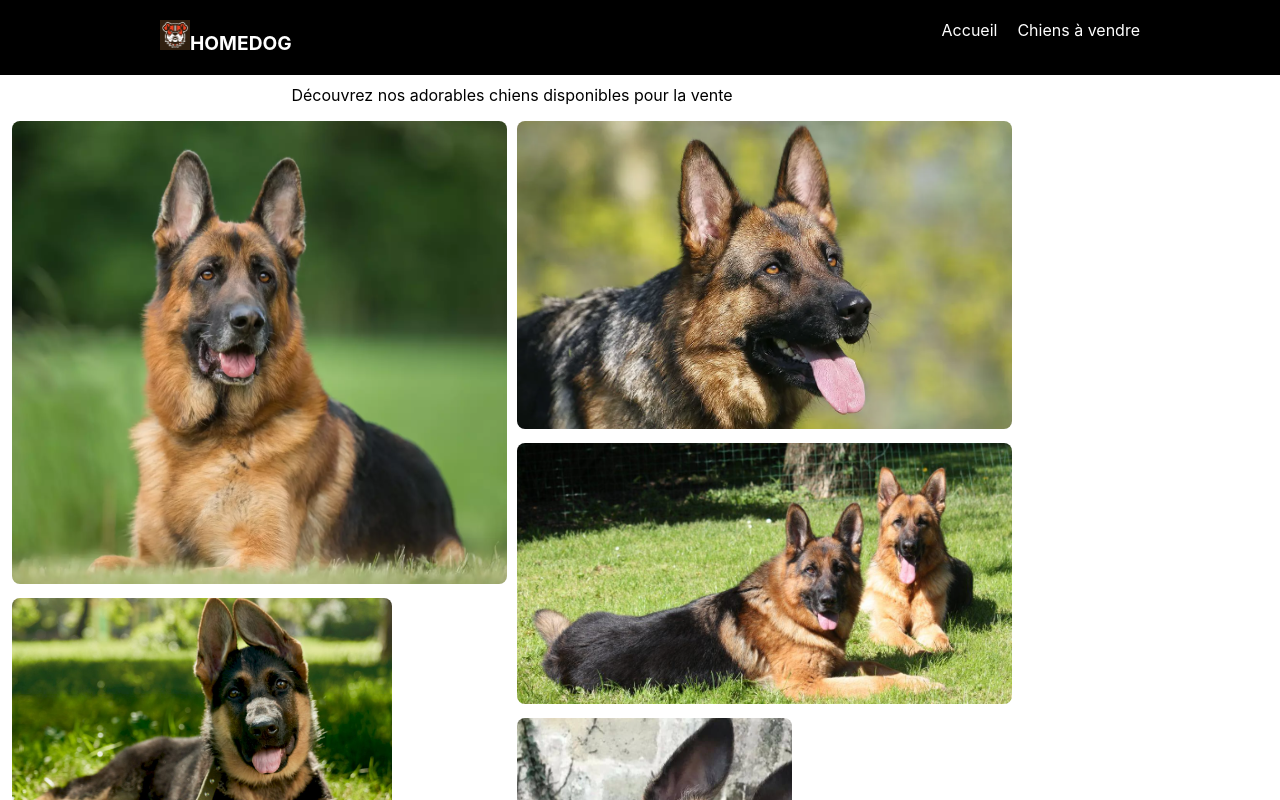
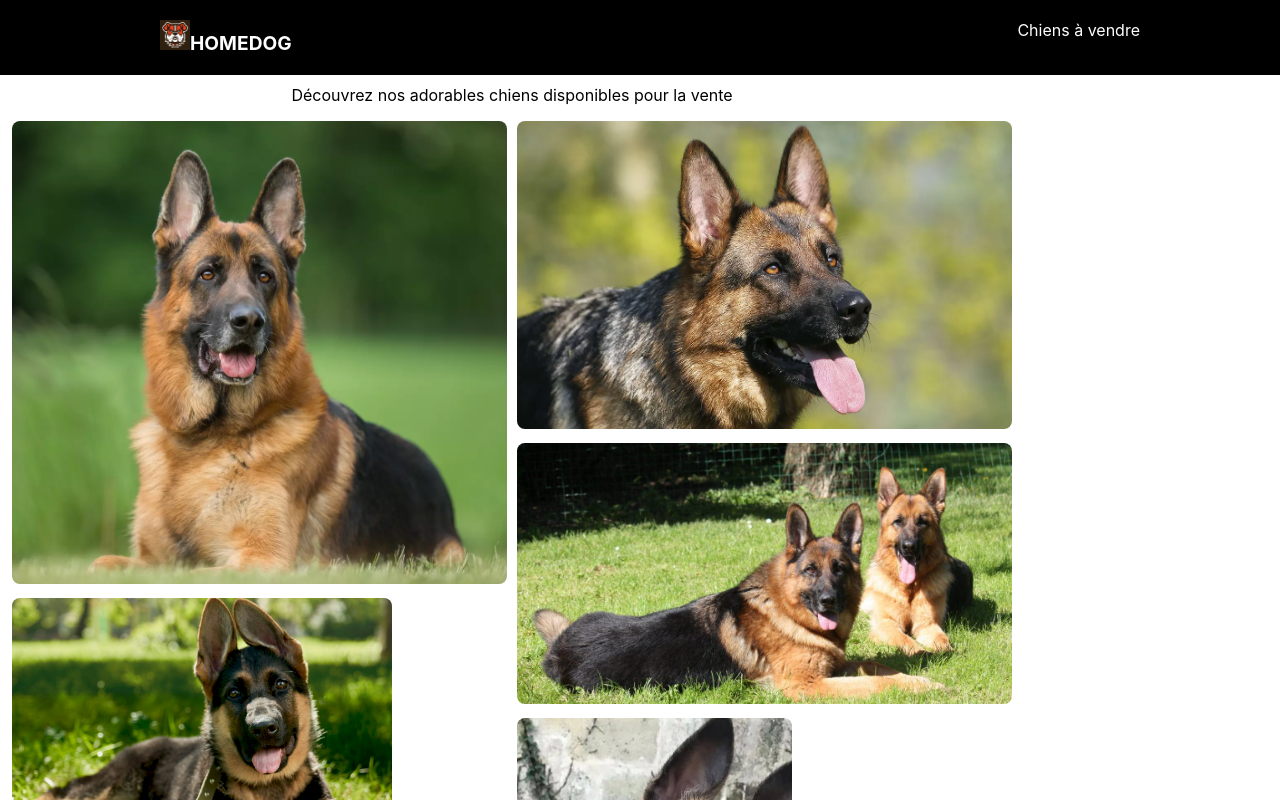
Before and after one commit to Medellin20/HOMEDOG, a React (Create React App) app in the folder Frontend/: page / in a window 1280 px wide. Shown: the top 800 px of the page. Built offline with nearby package versions, Linux system fonts and the light colour scheme; the HTML template or start-up script is replaced by a standard one.

Commit message:
update files

```diff
--- a/Frontend/src/components/Navbar.js
+++ b/Frontend/src/components/Navbar.js
@@ -41,9 +41,7 @@ const Navbar = () => {
           </span>
         </Link>
         <ul>
-          <li>
-            <Link to="/">Accueil</Link>
-          </li>
+
           <li>
             <Link to="/dogs">Chiens à vendre</Link>
           </li>
```
